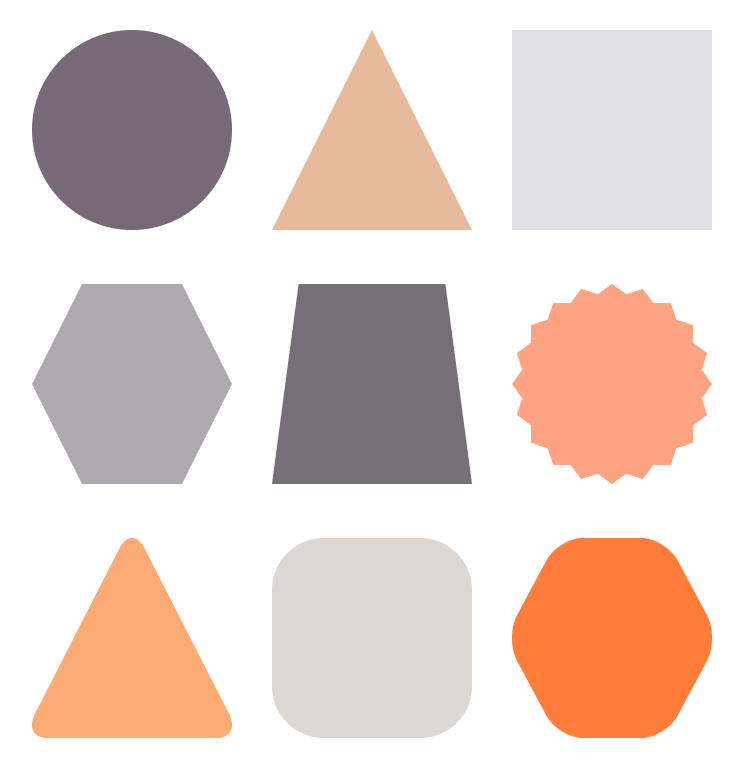
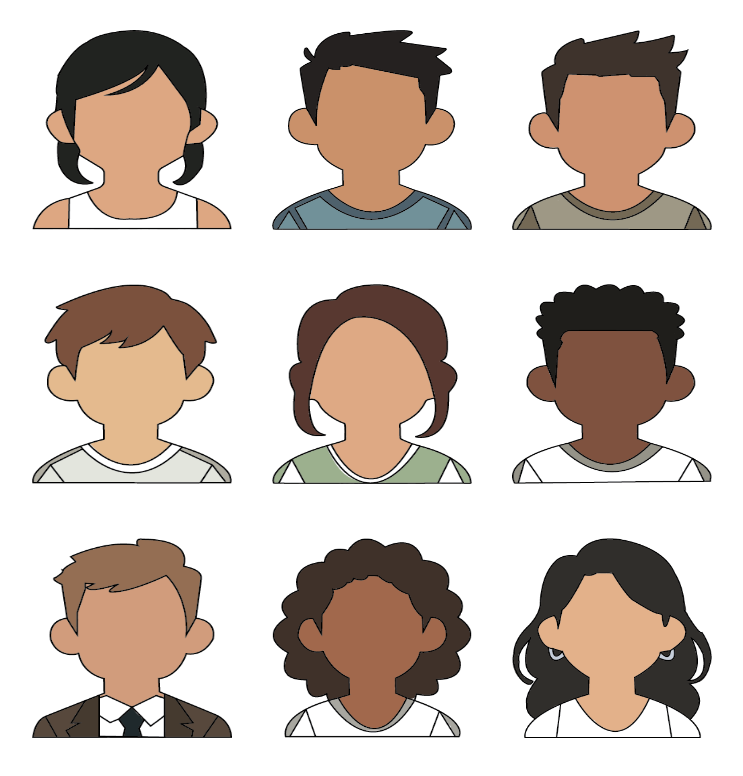
Before and after one commit to Fliyanto/DMS1_Icons_AT2, a plain HTML site: page public/index.html in a window 1280 px wide. Shown: the whole page, without its empty margins (268-1011 px from the left). Drawn offline with Linux system fonts and the light colour scheme.

Commit message:
first icons layer

```diff
--- a/public/index.html
+++ b/public/index.html
@@ -17,21 +17,21 @@
 <body>
 
     <div class="row">
-        <div class="image-container"><img id="cir" src="img/cir.png" height="200" width="200"/></div>
-        <div class="image-container"><img id="tri" src="img/tri.png" height="200" width="200"/></div>
-        <div class="image-container"><img id= "squ"src="img/squ.png" height="200" width="200"/></div>
+        <div class="image-container"><img id="teach1" src="img/teach1.png" height="200" width="200"/></div>
+        <div class="image-container"><img id="engin1" src="img/engin1.png" height="200" width="200"/></div>
+        <div class="image-container"><img id= "fire1" src="img/fire1.png" height="200" width="200"/></div>
     </div>
 
     <div class="row">
-        <div class="image-container"><img src="img/hex.png" height="200" width="200"/></div>
-        <div class="image-container"><img src="img/rec.png" height="200" width="200"/></div>
-        <div class="image-container"><img src="img/sta.png" height="200" width="200"/></div>
+        <div class="image-container"><img id="chem1" src="img/chem1.png" height="200" width="200"/></div>
+        <div class="image-container"><img id="police1" src="img/police1.png" height="200" width="200"/></div>
+        <div class="image-container"><img id="astro1" src="img/astro1.png" height="200" width="200"/></div>
         </div>
 
     <div class="row">
-        <div class="image-container"><img src="img/trr.png" height="200" width="200"/></div>
-        <div class="image-container"><img src="img/sqr.png" height="200" width="200"/></div>
-        <div class="image-container"><img src="img/her.png" height="200" width="200"/></div>
+        <div class="image-container"><img id="race1" src="img/race1.png" height="200" width="200"/></div>
+        <div class="image-container"><img id="bask1" src="img/bask1.png" height="200" width="200"/></div>
+        <div class="image-container"><img id="chef1" src="img/chef1.png" height="200" width="200"/></div>
     </div>
 </body>
 
```
Also changed, not shown: public/img/astro1.png (added), public/img/bask1.png (added), public/img/chef1.png (added), public/img/chem1.png (added), public/img/engin1.png (added), public/img/fire1.png (added), public/img/police1.png (added), public/img/race1.png (added), public/img/teach1.png (added).
